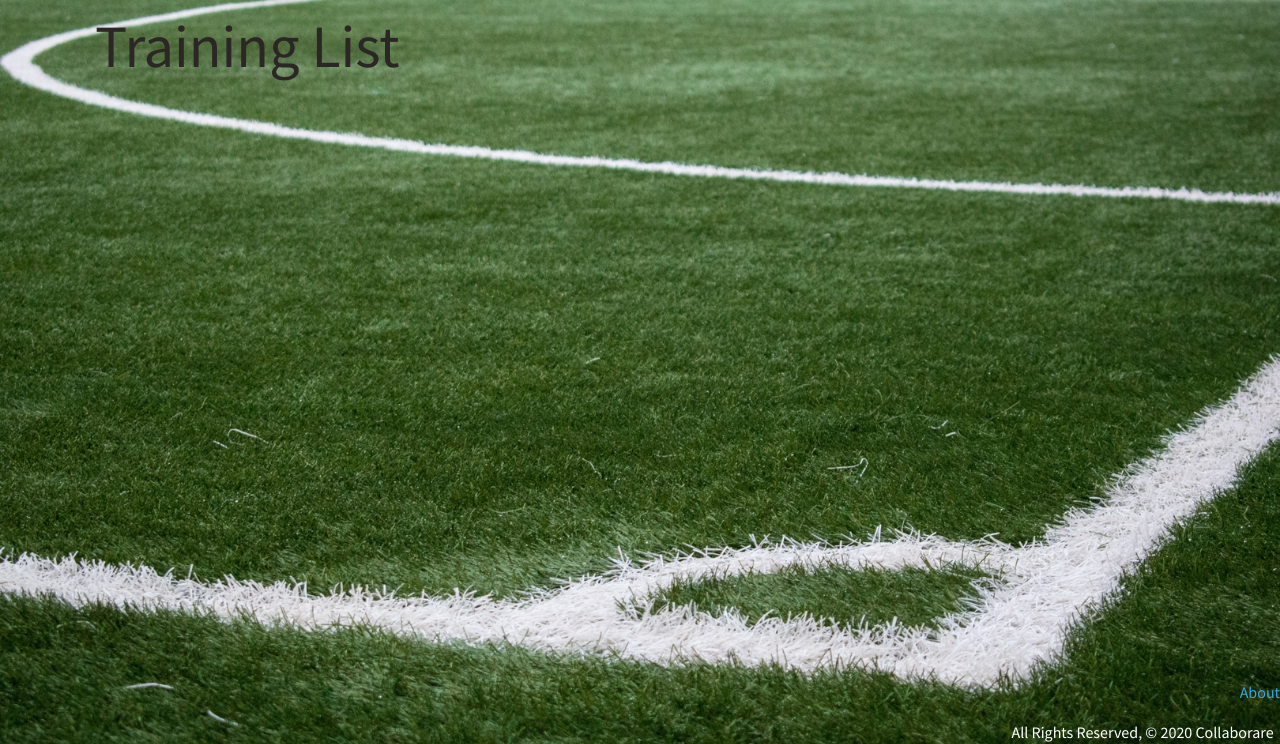
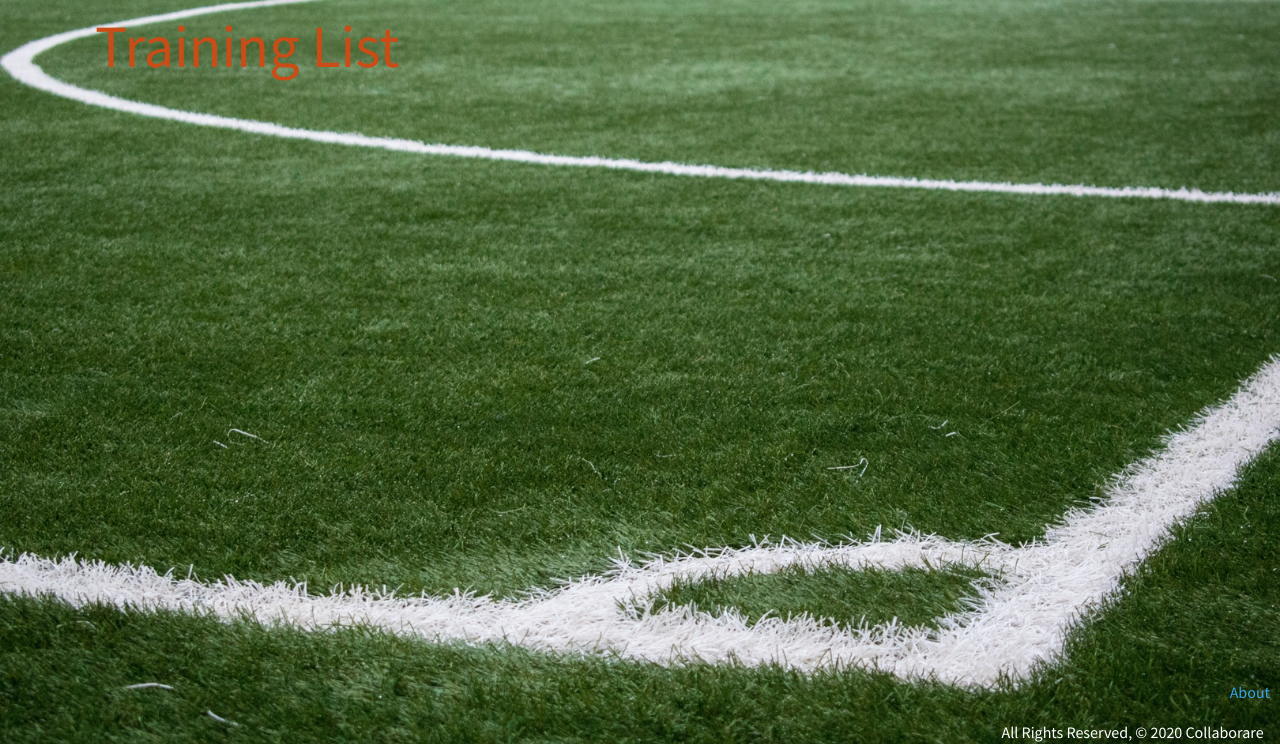
Before and after one commit to cemaytac/Collaborare, a Django app: page /training/ in a window 1280 px wide. Shown: the part 56-800 px from the top of the page. Run offline with Django 3.2, Linux system fonts and the light colour scheme; the visitor is signed in with stand-in values (Sample User, id 1); data that the repository does not hold is empty; some libraries are stand-ins or nearby versions.

Commit message:
color styling

```diff
--- a/main_app/static/css/style.css
+++ b/main_app/static/css/style.css
@@ -13,7 +13,7 @@ a {
 }
 
 h1 {
-  color: #2C2726;
+  color: #CA4C16;
   font-size: 60px;
   margin: 10px;
 }
@@ -25,7 +25,7 @@ h1 {
 
 main {
   flex: 1 0 auto;
-  color: #ef946c;
+  color: #2C2726;
   font-size: 20px;
 }
 
@@ -45,15 +45,16 @@ main {
   margin: 10px;
 }
 
+label {
+  padding : 10px;
+}
+
 footer.page-footer {
-  padding-top: 0;
+  padding-top: 10px;
+  padding-right: 10px;
   text-align: right;
 }
 
 footer {
   color: white;
 }
-
-label {
-  padding : 10px;
-}
--- a/main_app/templates/main_app/training_list.html
+++ b/main_app/templates/main_app/training_list.html
@@ -11,7 +11,7 @@
       <a href="{% url 'training_detail' training.id %}">
         <h2>{{ training.drill }}</h2>
         <p>Duration: {{training.duration}} minutes</p>
-        <p>Completed? {{training.completed}}</p>
+        <p>Completed? {{training.completed|yesno:"Yes,No"}}</p>
         <p>Team: {{training.team}}</p>
       </a>
     </span>
```
Also changed, not shown: main_app/templates/team/detail.html (+6 -4 lines).
